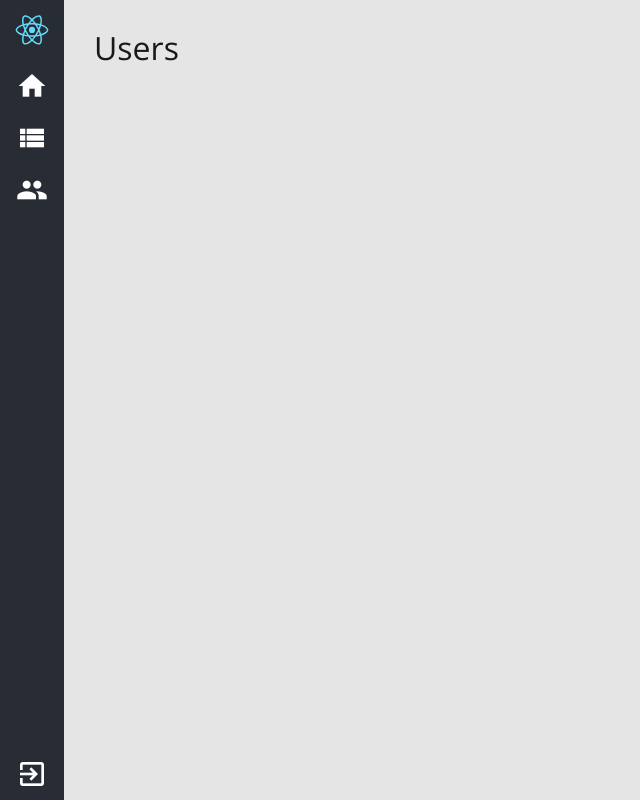
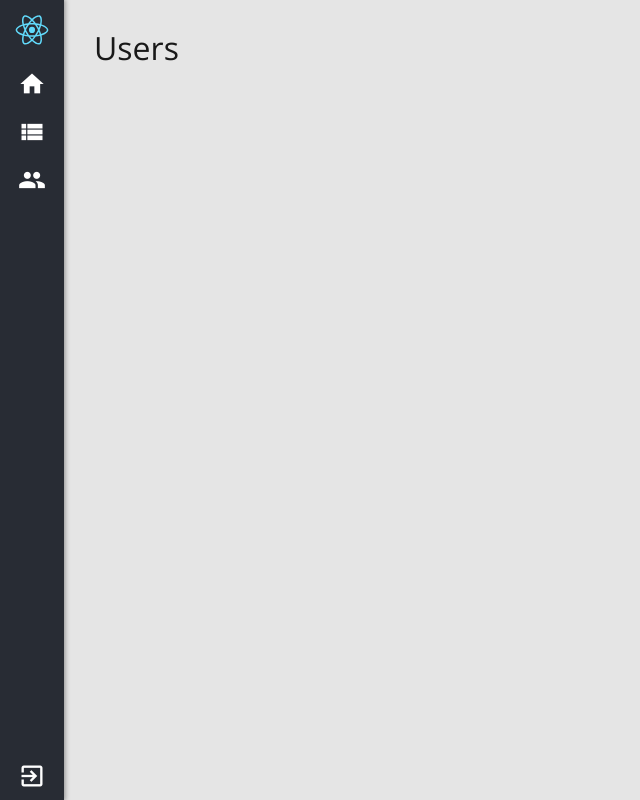
Before and after one commit to kaluabentes/anestech-tasks, a React (Create React App) app: page /users in a window 1280 px wide. Shown: the whole page, without its empty margins (0-640 px from the left). Built offline with nearby package versions, Linux system fonts and the light colour scheme; sample sign-in values are in the browser's storage.

Commit message:
refactor: add box shadow

```diff
--- a/src/components/Sidenav/styles.js
+++ b/src/components/Sidenav/styles.js
@@ -11,6 +11,8 @@ export const Nav = styled.nav`
   display: flex;
   align-items: center;
   flex-direction: column;
+  box-shadow: 0px 0px 5px 1px rgba(0, 0, 0, 0.4);
+  z-index: 2;
 `;
 
 export const Links = styled.div`
@@ -39,7 +41,7 @@ export const Button = styled.button`
 
 export const Icon = styled(BaseIcon)`
   color: white;
-  font-size: 32px;
+  font-size: 28px;
 `;
 
 export const Logo = styled.img`
```
